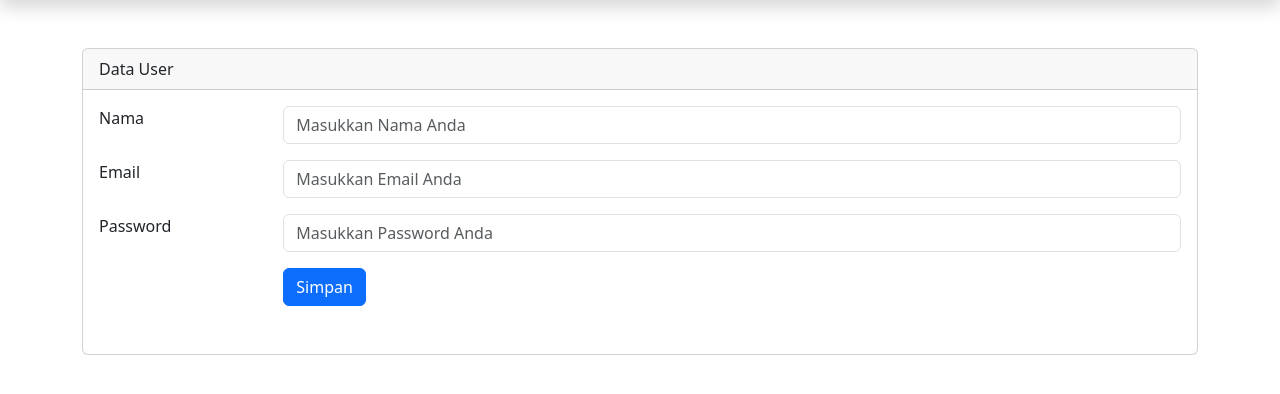
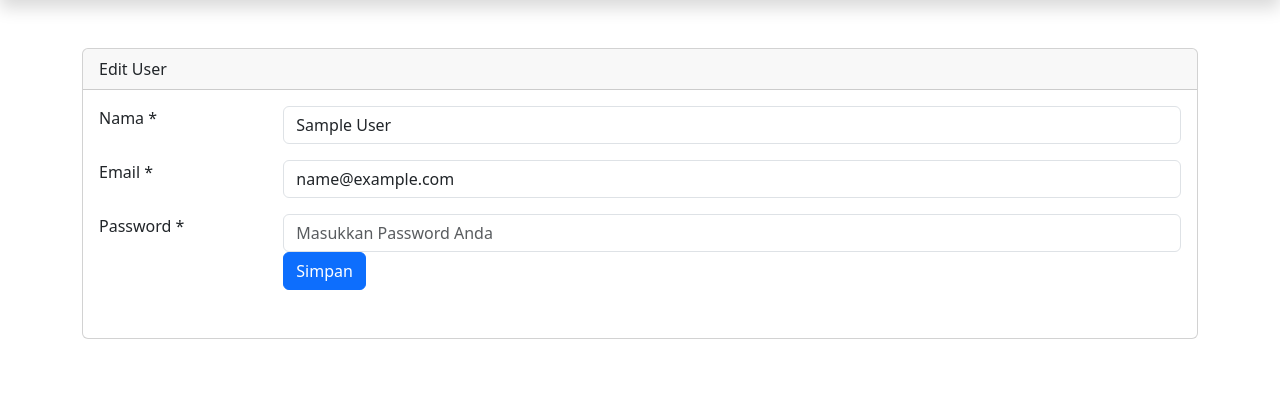
Before and after one commit to Luthianda/portofolio-angkatan2, a PHP site: page /tambah-user.php?edit=1 in a window 1280 px wide. Shown: the part 56-450 px from the top of the page. Run offline with PHP 8.4, Linux system fonts and the light colour scheme; tables that the repository leaves empty or names only in its code hold one stand-in row (values such as "Sample post").

Commit message:
first commit

```diff
--- a/admin/tambah-user.php
+++ b/admin/tambah-user.php
@@ -1,3 +1,39 @@
+<?php
+include 'config/koneksi.php';
+
+// jika user/pengguna mencet tombol simpan
+// ambil data dari inputan, email, nama dan password
+// masukkan ke dalam table user (name, email, password) nilainya dari masing-masing inputan
+if (isset($_POST['simpan'])) {
+    $name = $_POST['name'];
+    $email = $_POST['email'];
+    $password = sha1($_POST['password']);
+
+    $query = mysqli_query($config, "INSERT INTO users (name, email, password)
+     VALUES ('$name','$email','$password')");
+    if ($query) {
+        header("location:user.php?tambah=berhasil");
+    }
+}
+
+$header = isset($_GET['edit']) ? "Edit" : "Tambah";
+$id_user = isset($_GET['edit']) ? $_GET['edit'] : '';
+$queryEdit = mysqli_query($config, "SELECT * FROM users WHERE id='$id_user'");
+$rowEdit  = mysqli_fetch_assoc($queryEdit);
+
+if (isset($_POST['edit'])) {
+    $name = $_POST['name'];
+    $email = $_POST['email'];
+    $password = sha1($_POST['password']);
+
+    $queryUpdate = mysqli_query($config, "UPDATE users SET name='$name', email='$email',
+    password='$password' WHERE id='$id_user'");
+    if ($queryUpdate) {
+        header("location:user.php?ubah=berhasil");
+    }
+}
+
+?>
 <!DOCTYPE html>
 <html lang="en">
 <head>
@@ -46,35 +82,38 @@
                     <div class="col-sm-12">
                         <div class="card">
                             <div class="card-header">
-                                Data User
+                                <?= $header ?> User
                             </div>
                             <div class="card-body">
                                 <form action="" method="post">
                                     <div class="mb-3 row">
                                         <div class="col-sm-2">
-                                            <label for="">Nama</label>
+                                            <label for="">Nama * </label>
                                         </div>
                                         <div class="col-sm-10">
-                                            <input type="text" class="form-control" placeholder="Masukkan Nama Anda">
+                                            <input required name="name" type="text" class="form-control" placeholder="Masukkan Nama Anda"
+                                            value="<?= isset($rowEdit['name'])? $rowEdit['name'] : '' ?>">
                                         </div>
                                     </div>
                                     <div class="mb-3 row">
                                         <div class="col-sm-2">
-                                            <label for="">Email</label>
+                                            <label for="">Email * </label>
                                         </div>
                                         <div class="col-sm-10">
-                                            <input type="email" class="form-control" placeholder="Masukkan Email Anda">
+                                            <input required name="email" type="email" class="form-control" placeholder="Masukkan Email Anda"
+                                            value="<?= isset($rowEdit['email'])? $rowEdit['email'] : ''  ?>">
                                         </div>
                                     </div>
                                     <div class="mb-3 row">
                                         <div class="col-sm-2">
-                                            <label for="">Password</label>
+                                            <label for="">Password * </label>
                                         </div>
                                         <div class="col-sm-10">
                                             <input type="password" class="form-control" placeholder="Masukkan Password Anda">
                                     <div class="mb-3 row">
                                         <div class="col-sm-12">
-                                            <button type="submit" class="btn btn-primary mt-3">Simpan</button>
+                                            <button name="<?= isset($_GET['edit']) ? 'edit' : 'simpan'; ?>" type="submit"
+                                            class="btn btn-primary">Simpan</button>
                                         </div>
                                     </div>
                                         </div>
```
Also changed, not shown: admin/user.php (+32 -33 lines).
